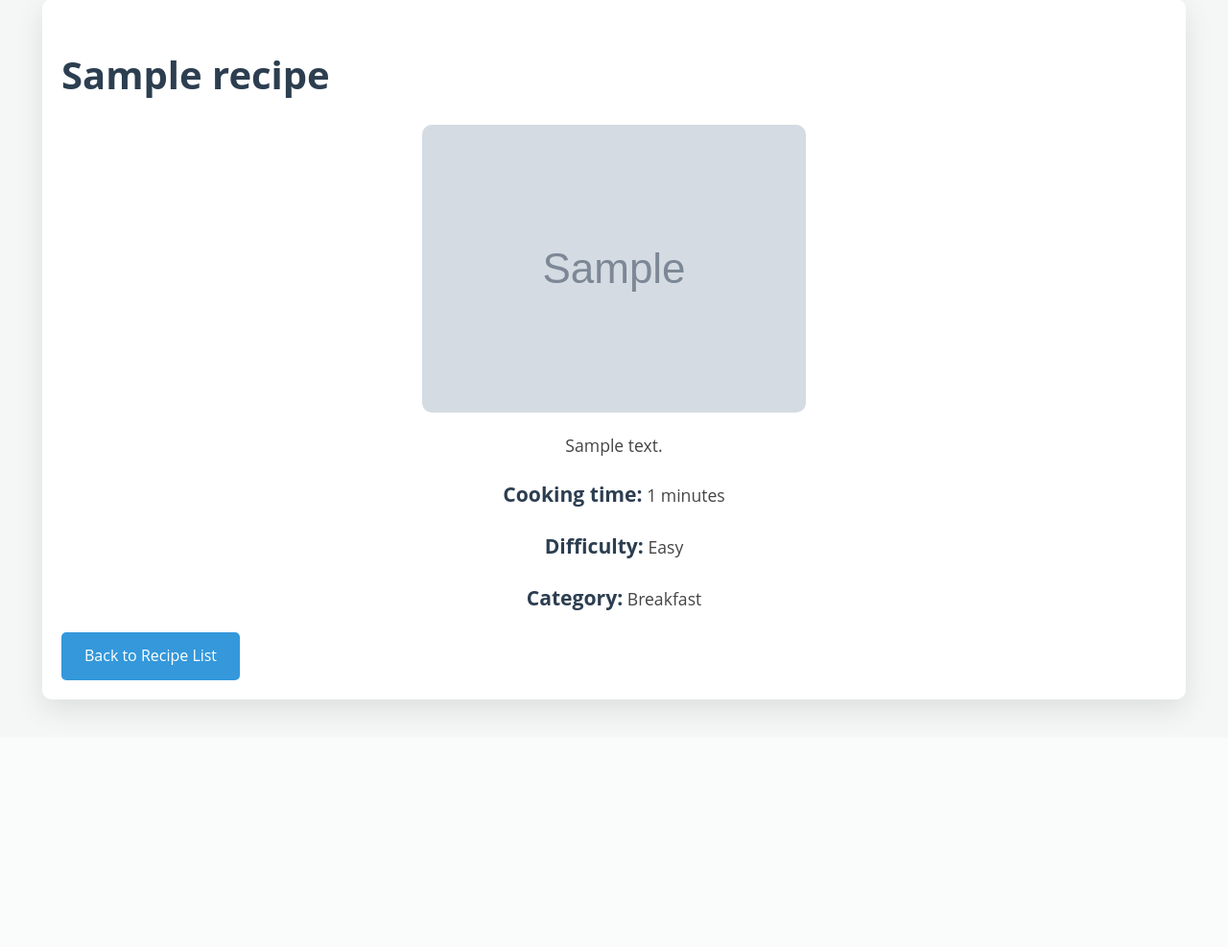
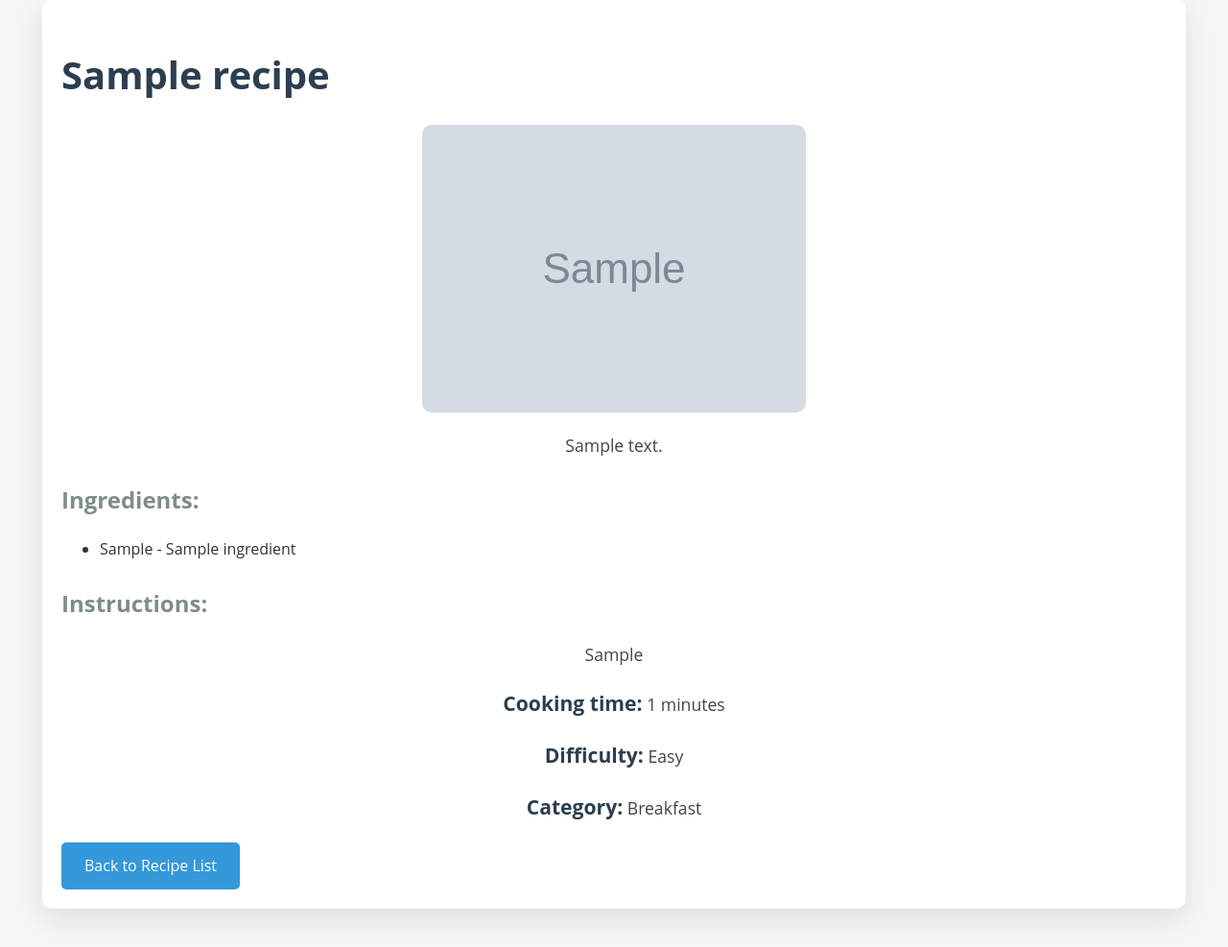
Before and after one commit to darunbjork/Python-Web-Development-Course, a Django app: page /recipes/1/ in a window 1280 px wide. Shown: the part 41-1028 px from the top of the page at 96% size. Before the commit the page ends 789 px from the top, so only its background shows below. Run offline with Django 4.2, Linux system fonts and the light colour scheme; tables that the repository leaves empty hold one stand-in row (values such as "Sample post"); grey boxes marked "Sample" are stand-in pictures.

Commit message:
Display recipe ingredients on detail page
- Added Ingredient model to link with recipes
- Updated RecipeDetailView to include ingredients in the context
- Modified recipe_detail.html template to display list of ingredients
- Ensured admin interface allows inline editing of ingredients within recipes

```diff
--- a/Achievement-2/Exercise-2.2/A2_Recipe_App/src/recipes/templates/recipes/recipe_detail.html
+++ b/Achievement-2/Exercise-2.2/A2_Recipe_App/src/recipes/templates/recipes/recipe_detail.html
@@ -12,6 +12,17 @@
         <h1>{{ recipe.title }}</h1>
         <img src="{{ recipe.image.url }}" alt="{{ recipe.title }}">
         <p>{{ recipe.description }}</p>
+
+        <h3>Ingredients:</h3>
+        <ul>
+            {% for ingredient in recipe.ingredients.all %}
+                <li>{{ ingredient.quantity }} - {{ ingredient.name }}</li>
+            {% endfor %}
+        </ul>
+
+        <h3>Instructions:</h3>
+        <p>{{ recipe.instructions }}</p>
+
         <p><strong>Cooking time:</strong> {{ recipe.cooking_time }} minutes</p>
         <p><strong>Difficulty:</strong> {{ recipe.difficulty }}</p>
         <p><strong>Category:</strong> {{ recipe.category }}</p>
```
Also changed, not shown: Achievement-2/Exercise-2.2/A2_Recipe_App/src/media/recipes/Chicken_Alfredo_tIUR7RY.png (added), Achievement-2/Exercise-2.2/A2_Recipe_App/src/media/recipes/Margherita_Pizza.png (added), Achievement-2/Exercise-2.2/A2_Recipe_App/src/media/recipes/Tacos_al_Pastor_qRWMEB1.png (added), Achievement-2/Exercise-2.2/A2_Recipe_App/src/recipes/admin.py (line endings or trailing spaces), Achievement-2/Exercise-2.2/A2_Recipe_App/src/recipes/models.py (line endings or trailing spaces), 2 other files.
